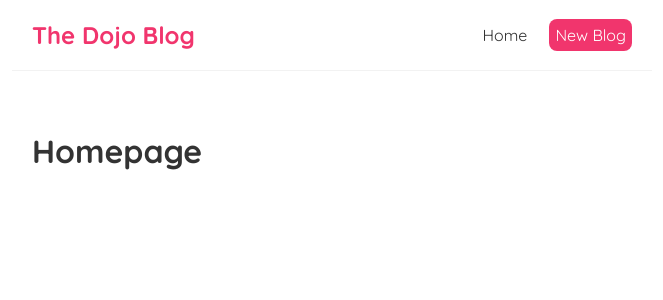
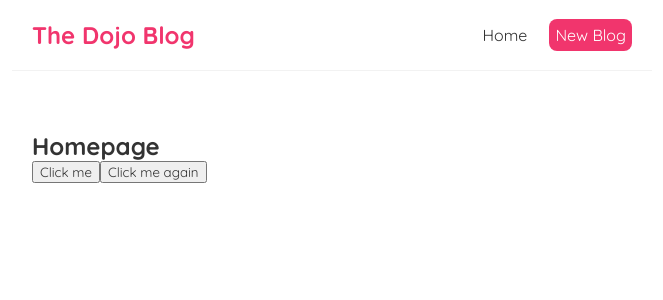
Before and after one commit to CoderApple/Modern-React, a React (Create React App) app in the folder dojo-blog/: page / in a window 1280 px wide. Shown: the top 300 px of the page, without its empty margins (308-971 px from the left). Built offline with nearby package versions, Linux system fonts and the light colour scheme.

Commit message:
Click Events

```diff
--- a/dojo-blog/src/home.js
+++ b/dojo-blog/src/home.js
@@ -1,6 +1,19 @@
 const Home = () => {
+
+    const handleClick = (e) =>{
+        console.log('hello, ninjas!', e);
+    }
+
+    const handleClickAgain = (name, e) =>{
+        console.log('hello ' + name, e.target);
+    }
+
     return (
-        <h1>Homepage</h1>
+        <div className="home">
+            <h2>Homepage</h2>
+            <button onClick={handleClick}>Click me</button>
+            <button onClick={(e) =>handleClickAgain('mario', e)}>Click me again</button>
+        </div>
     );
 }
 
```
